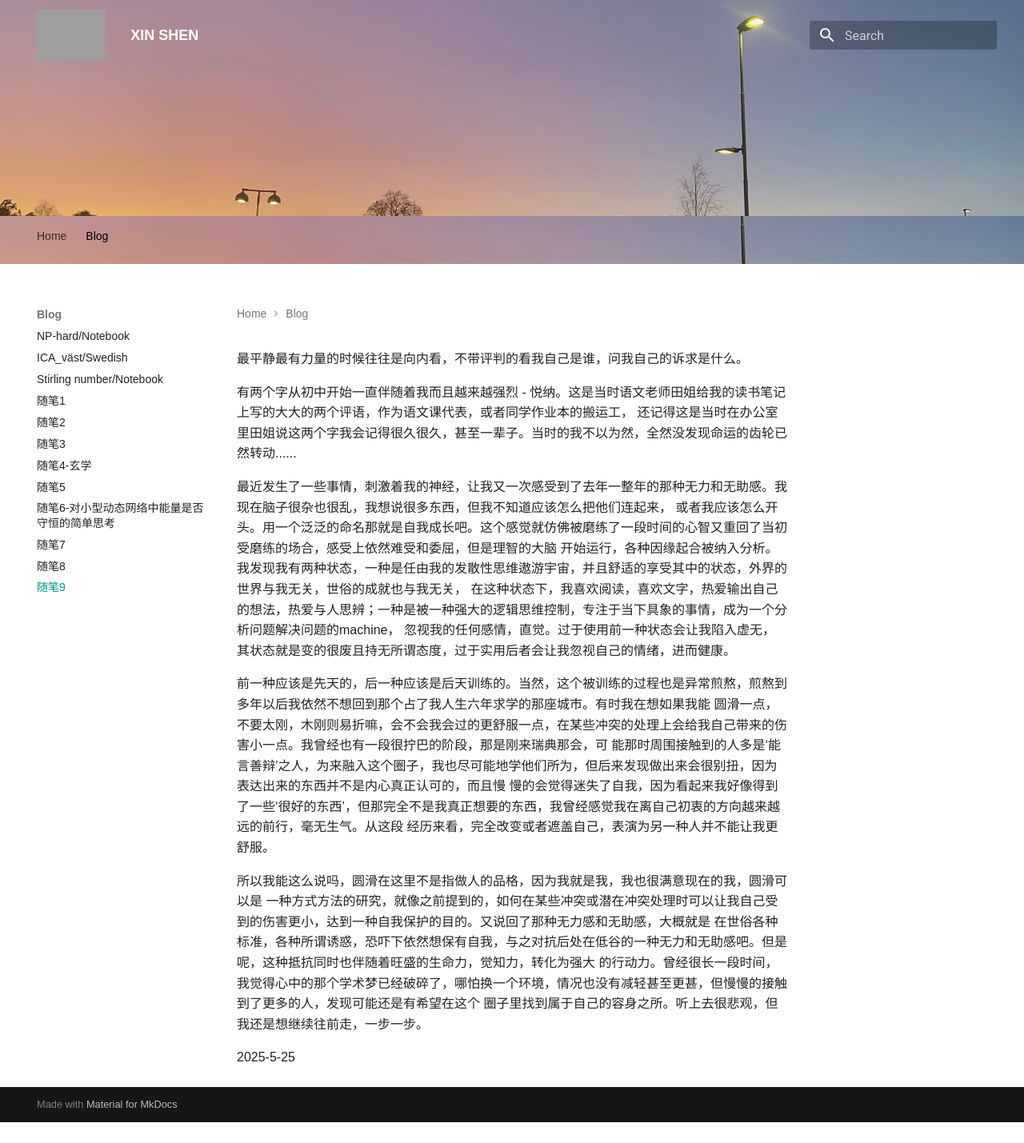
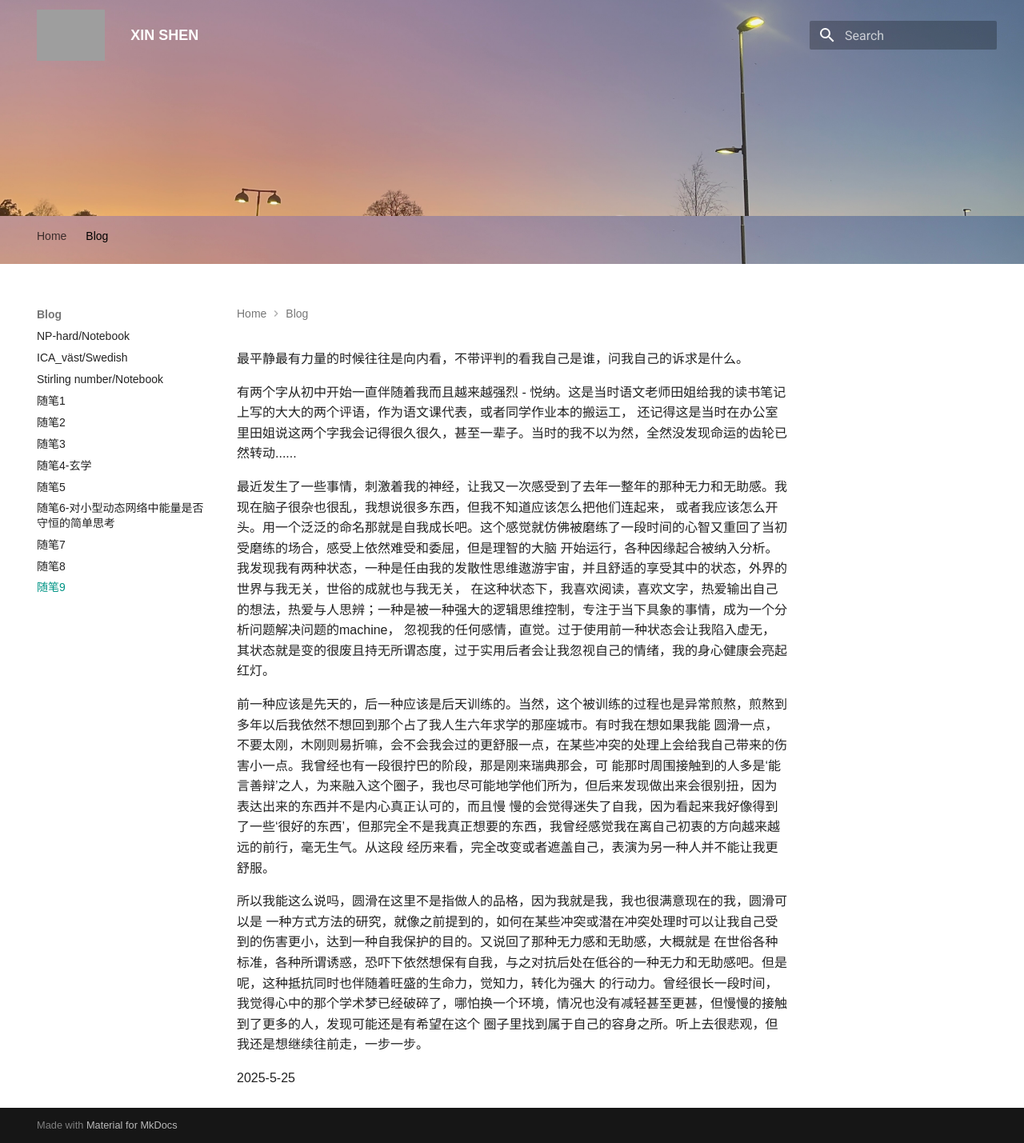
Before and after one commit to XINS3/WebXS, an MkDocs documentation site: the page built from docs/blog/bi9.md, in a window 1280 px wide. Shown: the whole page at 80% size. Built offline with MkDocs 1.6.1 and Material for MkDocs 9.7.7, drawn with Linux system fonts in a browser that asks for light colours; before the commit the page ends 1403 px from its top, so only the background shows below that; grey boxes are pictures that could not be loaded.

Commit message:
Update bi9.md

```diff
--- a/docs/blog/bi9.md
+++ b/docs/blog/bi9.md
@@ -7,7 +7,7 @@
 或者我应该怎么开头。用一个泛泛的命名那就是自我成长吧。这个感觉就仿佛被磨练了一段时间的心智又重回了当初受磨练的场合，感受上依然难受和委屈，但是理智的大脑
 开始运行，各种因缘起合被纳入分析。我发现我有两种状态，一种是任由我的发散性思维遨游宇宙，并且舒适的享受其中的状态，外界的世界与我无关，世俗的成就也与我无关，
 在这种状态下，我喜欢阅读，喜欢文字，热爱输出自己的想法，热爱与人思辨；一种是被一种强大的逻辑思维控制，专注于当下具象的事情，成为一个分析问题解决问题的machine，
-忽视我的任何感情，直觉。过于使用前一种状态会让我陷入虚无，其状态就是变的很废且持无所谓态度，过于实用后者会让我忽视自己的情绪，进而健康。
+忽视我的任何感情，直觉。过于使用前一种状态会让我陷入虚无，其状态就是变的很废且持无所谓态度，过于实用后者会让我忽视自己的情绪，我的身心健康会亮起红灯。
 
 前一种应该是先天的，后一种应该是后天训练的。当然，这个被训练的过程也是异常煎熬，煎熬到多年以后我依然不想回到那个占了我人生六年求学的那座城市。有时我在想如果我能
 圆滑一点，不要太刚，木刚则易折嘛，会不会我会过的更舒服一点，在某些冲突的处理上会给我自己带来的伤害小一点。我曾经也有一段很拧巴的阶段，那是刚来瑞典那会，可
```
